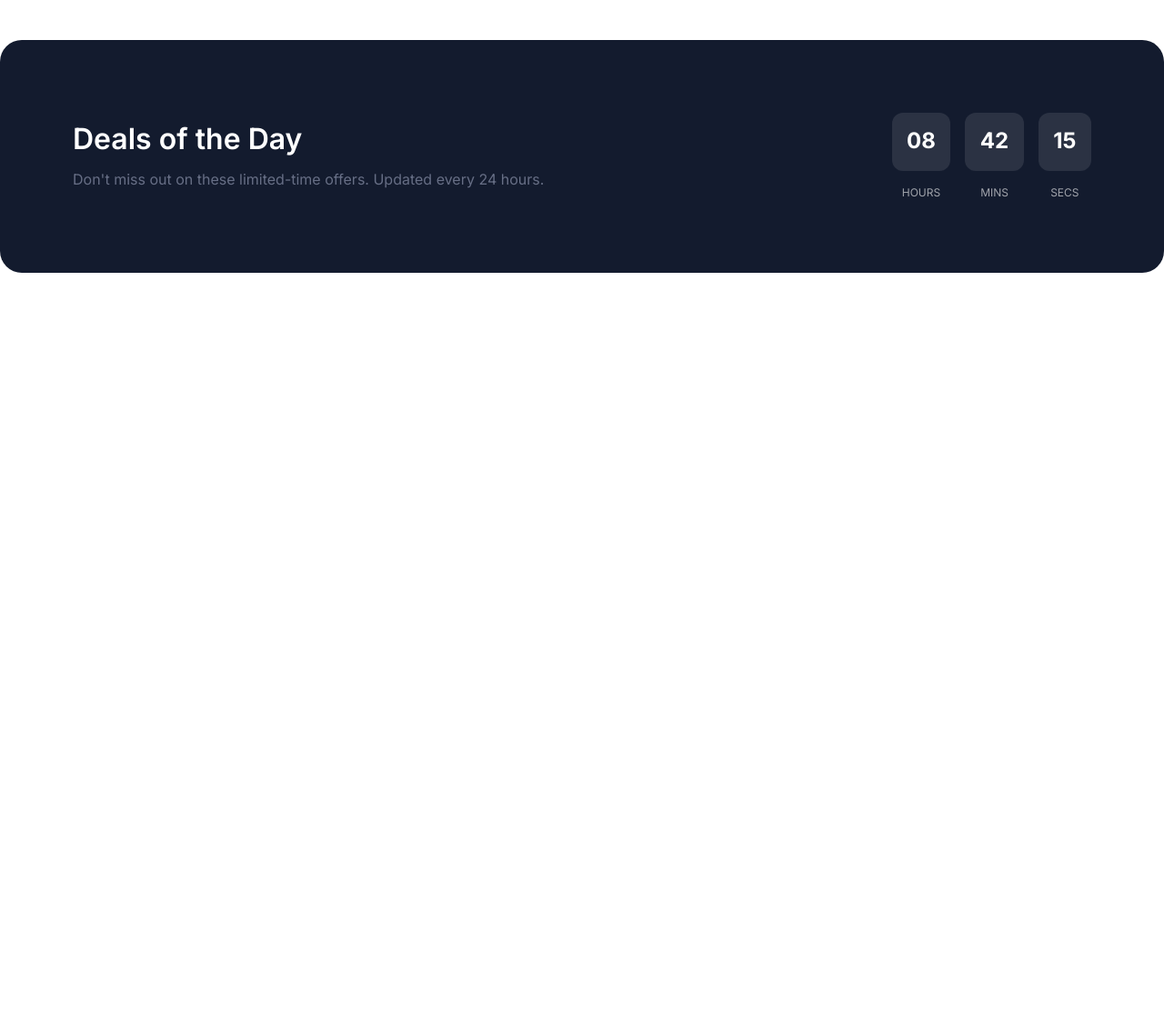
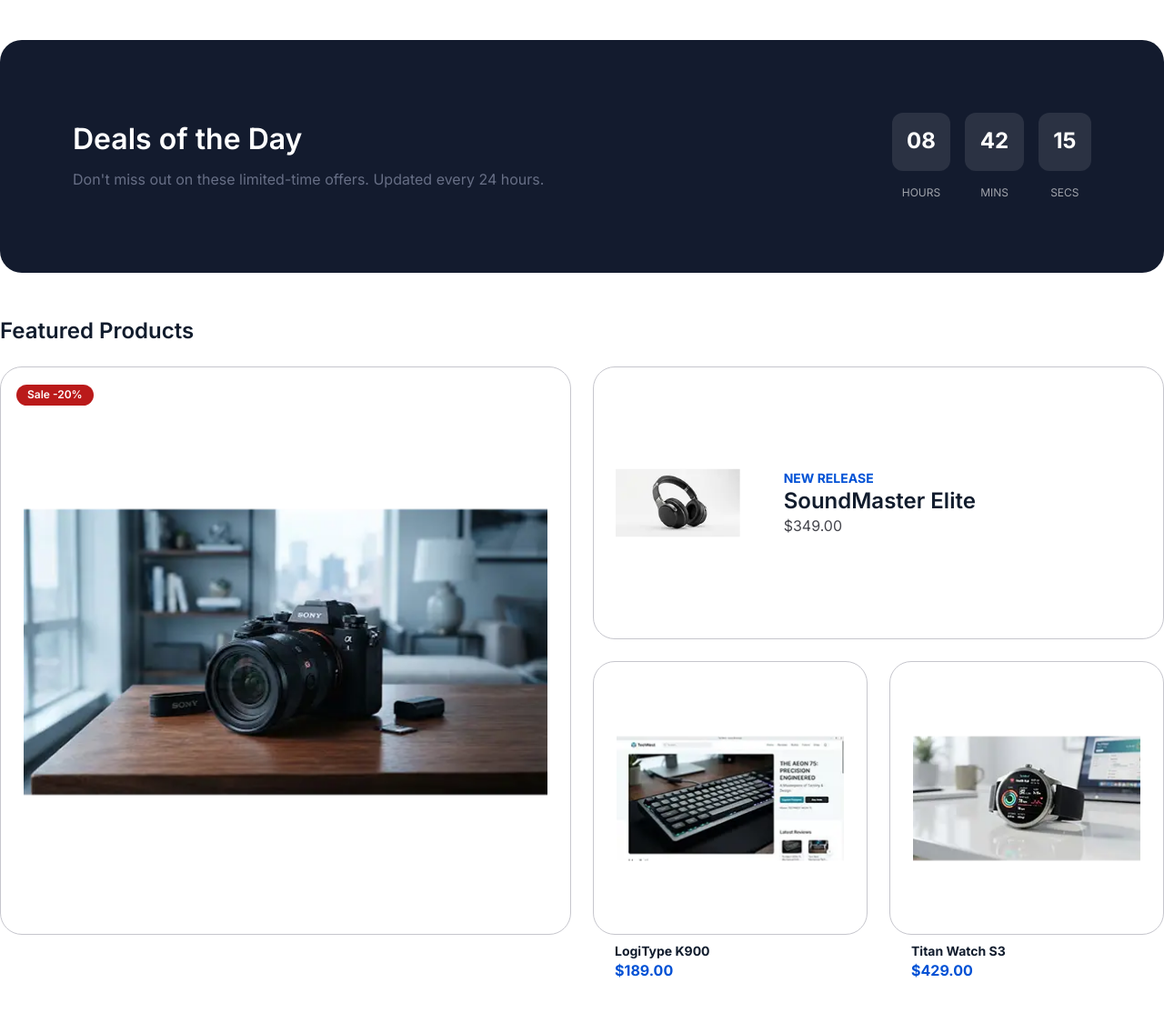
Before and after one commit to shaimamorshed/Tech-Nest, a website: page index.html in a window 1280 px wide. Shown: the part 1151-2265 px from the top of the page at 91% size. Before the commit the page ends 1451 px from the top, so only its background shows below. Drawn offline with Linux system fonts and the light colour scheme.

Commit message:
Add featured products section to index page

```diff
--- a/index.html
+++ b/index.html
@@ -245,6 +245,78 @@
         </section>
 
 
+        <section class="Featured Products hidden md:block py-12 gap-6 ">
+            <div class="container">
+                <h2 class="text-tx-color font-semibold text-2xl  mb-6 leading-[31.2px]">Featured Products</h2>
+                <div class=" grid grid-cols-4  grid-rows-2 gap-6  ">
+
+                    <div
+                        class="relative col-span-2 row-span-2 rounded-3xl border border-c-border bg-[#FFFFFF] hover-card-m">
+                        <span
+                            class="absolute top-4.75 left-4.25 py-[5.5px] px-3 bg-[#BA1A1A] rounded-[9999px] text-xs font-semibold text-white leading-3 ">Sale
+                            -20%</span>
+                        <div class="w-full p-6.25 ">
+                            <img src="./src/imgs/camera.webp" class="w-full h-full object-contain  hover-img" />
+                        </div>
+                    </div>
+
+                    <div class="col-span-2  rounded-3xl border-c bg-[#FFFFFF] gap-6 row hover-card-m">
+                        <div class=" w-[184.66px] p-6">
+                            <img src="./src/imgs/soundmaster.webp" class="w-full  hover-img" />
+                        </div>
+
+                        <div class="col  ">
+                            <h3 class="text-bg-button font-bold text-sm leading-[19.6px] uppercase">NEW RELEASE</h3>
+                            <h4 class="text-tx-color font-semibold text-2xl leading-7.5 ">SoundMaster Elite</h4>
+                            <span class="text-p-color font-normal text-base leading-6 ">$349.00</span>
+                        </div>
+
+                    </div>
+
+
+                    <div class=" rounded-3xl  border-c  bg-[#FFFFFF] hover-card-m">
+                        <div class="w-full px-6.25 pt-6.25 pb-2">
+                            <img src="./src/imgs/keyboard.webp" class="w-full hover-img">
+
+                        </div>
+                    </div>
+
+                    <div class="  rounded-3xl border border-c-border  bg-[#FFFFFF] hover-card-m">
+                        <div class="w-full  px-6.25 pt-6.25 pb-2 ">
+                            <img src="./src/imgs/watch.webp" class="w-full  hover-img">
+
+                        </div>
+                    </div>
+
+
+
+                </div>
+                <div class="grid grid-cols-4 gap-6 mt-2">
+                    <div></div>
+                    <div></div>
+
+                    <div class="col px-6">
+                        <h4 class="text-tx-color font-bold text-sm leading-[19.6px] ">LogiType K900 </h4>
+                        <span class="text-bg-button font-bold  text-base leading-6 ">$189.00 </span>
+
+                    </div>
+
+
+
+                    <div class="flex flex-col px-6">
+                        <h4 class="text-tx-color font-bold text-sm leading-[19.6px] ">Titan Watch S3</h4>
+                        <span class="text-bg-button font-bold  text-base leading-6 ">$429.00</span>
+
+                    </div>
+
+                </div>
+            </div>
+
+
+
+        </section>
+
+
 </main>
 
 
```
